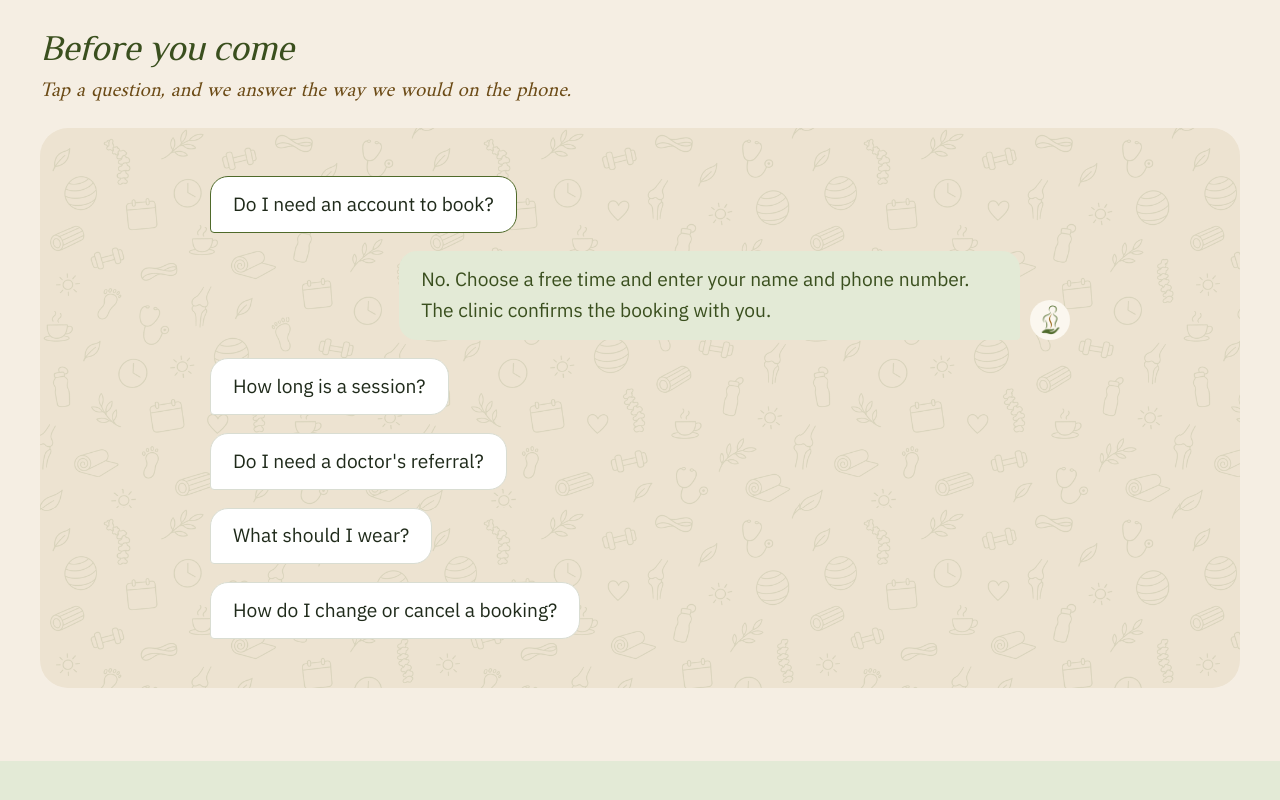
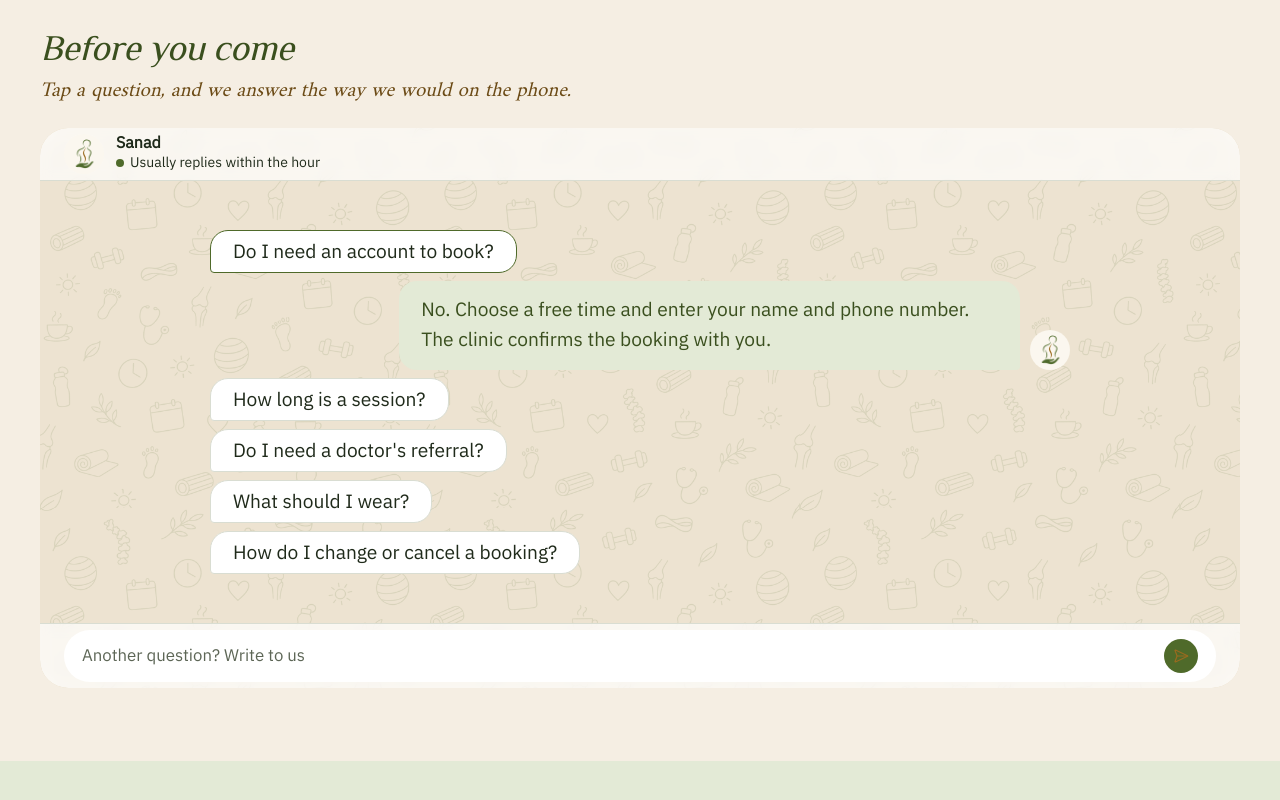
Before and after one commit to manarnofal2004/physio-clinic, a React (Vite) app in the folder client/: page / in a window 1280 px wide. Shown: the part 3040-3840 px from the top of the page. Built offline with nearby package versions, Linux system fonts and the light colour scheme; a web font is replaced by a local one.

Commit message:
feat(client): FAQ chat window with a header, a day label and a message bar to contact

```diff
--- a/client/src/features/landing/FaqSection.tsx
+++ b/client/src/features/landing/FaqSection.tsx
@@ -1,5 +1,7 @@
 import { useEffect, useState, type ReactNode } from "react";
 import { Box, ButtonBase, Typography } from "@mui/material";
+import { alpha, useTheme, type Theme } from "@mui/material/styles";
+import { SendHorizontal } from "lucide-react";
 import { useTranslation } from "react-i18next";
 import { LandingSection } from "./LandingSection";
 
@@ -14,6 +16,7 @@ const TYPING_MS = 700; // how long the clinic "types" before the answer appears
 // the first one is open to show how it works.
 export const FaqSection = () => {
   const { t } = useTranslation();
+  const isRtl = useTheme().direction === "rtl";
   const [open, setOpen] = useState<Question | null>("1");
   const [typing, setTyping] = useState(false);
   const [reduceMotion] = useState(
@@ -35,6 +38,27 @@ export const FaqSection = () => {
     setTyping(!reduceMotion);
   };
 
+  // The chat window's top and bottom bars: frosted over the wallpaper.
+  const bar = {
+    position: "relative",
+    display: "flex",
+    alignItems: "center",
+    gap: 1.5,
+    px: { xs: 2, md: 3 },
+    py: 1.25,
+    bgcolor: (th: Theme) => alpha(th.palette.background.paper, 0.7),
+    backdropFilter: "blur(6px)",
+  } as const;
+  const avatarSx = {
+    width: 40,
+    height: 40,
+    p: "5px",
+    boxSizing: "border-box",
+    borderRadius: "50%",
+    bgcolor: "#fbf7ef", // light in both modes, so the olive logo shows
+    flexShrink: 0,
+  } as const;
+
   // Sanad's side of the thread (the end side): a bubble, then the logo in a circle.
   const reply = (key: string, content: ReactNode, label?: string) => (
     <Box
@@ -54,20 +78,7 @@ export const FaqSection = () => {
         "@media (prefers-reduced-motion: reduce)": { animation: "none" },
       }}
     >
-      <Box
-        component="img"
-        src="/favicon.png?v=3"
-        alt=""
-        sx={{
-          width: 40,
-          height: 40,
-          p: "5px",
-          boxSizing: "border-box",
-          borderRadius: "50%",
-          bgcolor: "#fbf7ef", // light in both modes, so the olive logo shows
-          flexShrink: 0,
-        }}
-      />
+      <Box component="img" src="/favicon.png?v=3" alt="" sx={avatarSx} />
       <Box
         aria-label={label}
         sx={{
@@ -122,14 +133,14 @@ export const FaqSection = () => {
           overflow: "hidden",
           minHeight: { md: "calc(100svh - 240px)" },
           display: "flex",
-          alignItems: "center",
-          px: { xs: 2, md: 5 },
-          py: { xs: 3, md: 3.5 },
+          flexDirection: "column",
           // Short laptop screens: a tighter thread so the section fits one screen.
-          "@media (min-width: 900px) and (max-height: 760px)": {
-            py: 2,
-            "& .faq-thread": { gap: 1.25 },
-            "& .faq-thread .MuiButtonBase-root": { py: 1 },
+          "@media (min-width: 900px) and (max-height: 820px)": {
+            "& .faq-body": { py: 1.25 },
+            "& .faq-thread": { gap: 1 },
+            "& .faq-thread .MuiButtonBase-root": { py: 0.75 },
+            "& .faq-bar": { py: 0.75 },
+            "& .faq-today": { display: "none" },
           },
         }}
       >
@@ -145,6 +156,60 @@ export const FaqSection = () => {
             maskRepeat: "repeat",
           }}
         />
+        {/* Top bar of the chat: who you are talking to. */}
+        <Box
+          className="faq-bar"
+          sx={{
+            ...bar,
+            borderBottom: 1,
+            borderColor: "divider",
+          }}
+        >
+          <Box component="img" src="/favicon.png?v=3" alt="" sx={avatarSx} />
+          <Box>
+            <Typography sx={{ fontWeight: 700, lineHeight: 1.2 }}>{t("brand.name")}</Typography>
+            <Typography
+              variant="body2"
+              color="text.secondary"
+              sx={{ display: "flex", alignItems: "center", gap: 0.75 }}
+            >
+              <Box
+                component="span"
+                sx={{ width: 8, height: 8, borderRadius: "50%", bgcolor: "primary.main" }}
+              />
+              {t("landing.faq.status")}
+            </Typography>
+          </Box>
+        </Box>
+
+        <Box
+          className="faq-body"
+          sx={{
+            position: "relative",
+            flex: 1,
+            display: "flex",
+            flexDirection: "column",
+            justifyContent: "center",
+            px: { xs: 2, md: 5 },
+            py: { xs: 3, md: 2.5 },
+          }}
+        >
+          {/* A small day label, as at the top of a conversation. */}
+          <Box
+            className="faq-today"
+            sx={{
+              alignSelf: "center",
+              mb: 2,
+              px: 1.5,
+              py: 0.25,
+              borderRadius: 2,
+              bgcolor: "background.paper",
+              color: "text.secondary",
+              fontSize: "0.85rem",
+            }}
+          >
+            {t("landing.faq.today")}
+          </Box>
           <Box
             className="faq-thread"
             sx={{
@@ -203,6 +268,46 @@ export const FaqSection = () => {
             })}
           </Box>
         </Box>
+
+        {/* Bottom bar: looks like the message box, and takes the visitor to the
+            contact details to ask anything else. */}
+        <Box className="faq-bar" sx={{ ...bar, borderTop: 1, borderColor: "divider" }}>
+          <ButtonBase
+            href="/#contact"
+            sx={{
+              flex: 1,
+              justifyContent: "space-between",
+              px: 2.25,
+              py: 1.1,
+              borderRadius: 999,
+              bgcolor: "background.paper",
+              color: "text.secondary",
+              fontFamily: "inherit",
+              fontSize: "1.05rem",
+              "&:hover": { color: "primary.dark" },
+              "&.Mui-focusVisible": { outline: 2, outlineColor: "primary.main" },
+            }}
+          >
+            {t("landing.faq.more")}
+            <Box
+              component="span"
+              sx={{
+                display: "grid",
+                placeItems: "center",
+                width: 34,
+                height: 34,
+                borderRadius: "50%",
+                bgcolor: "primary.main",
+                color: "primary.contrastText",
+                ms: 2,
+              }}
+            >
+              {/* The paper plane points the way the text runs. */}
+              <SendHorizontal size={16} style={isRtl ? { transform: "scaleX(-1)" } : undefined} />
+            </Box>
+          </ButtonBase>
+        </Box>
+      </Box>
     </LandingSection>
   );
 };
--- a/client/src/i18n/locales/ar.ts
+++ b/client/src/i18n/locales/ar.ts
@@ -115,6 +115,9 @@ export const ar: Translation = {
       title: "قبل أن تأتي",
       intro: "اضغط على سؤال، ونجيبك كما نجيبك على الهاتف.",
       typing: "سَنَد يكتب",
+      status: "يرد عادةً خلال ساعة",
+      today: "اليوم",
+      more: "عندك سؤال آخر؟ راسلنا",
       q1: "هل أحتاج إلى حساب لأحجز؟",
       a1: "لا. اختر وقتاً متاحاً وأدخل اسمك ورقم هاتفك، وتؤكد العيادة الحجز معك.",
       q2: "كم تستغرق الجلسة؟",
--- a/client/src/i18n/locales/en.ts
+++ b/client/src/i18n/locales/en.ts
@@ -117,6 +117,9 @@ export const en = {
       title: "Before you come",
       intro: "Tap a question, and we answer the way we would on the phone.",
       typing: "Sanad is typing",
+      status: "Usually replies within the hour",
+      today: "Today",
+      more: "Another question? Write to us",
       q1: "Do I need an account to book?",
       a1: "No. Choose a free time and enter your name and phone number. The clinic confirms the booking with you.",
       q2: "How long is a session?",
```
Lines whose indentation alone changed are shown as unchanged.
